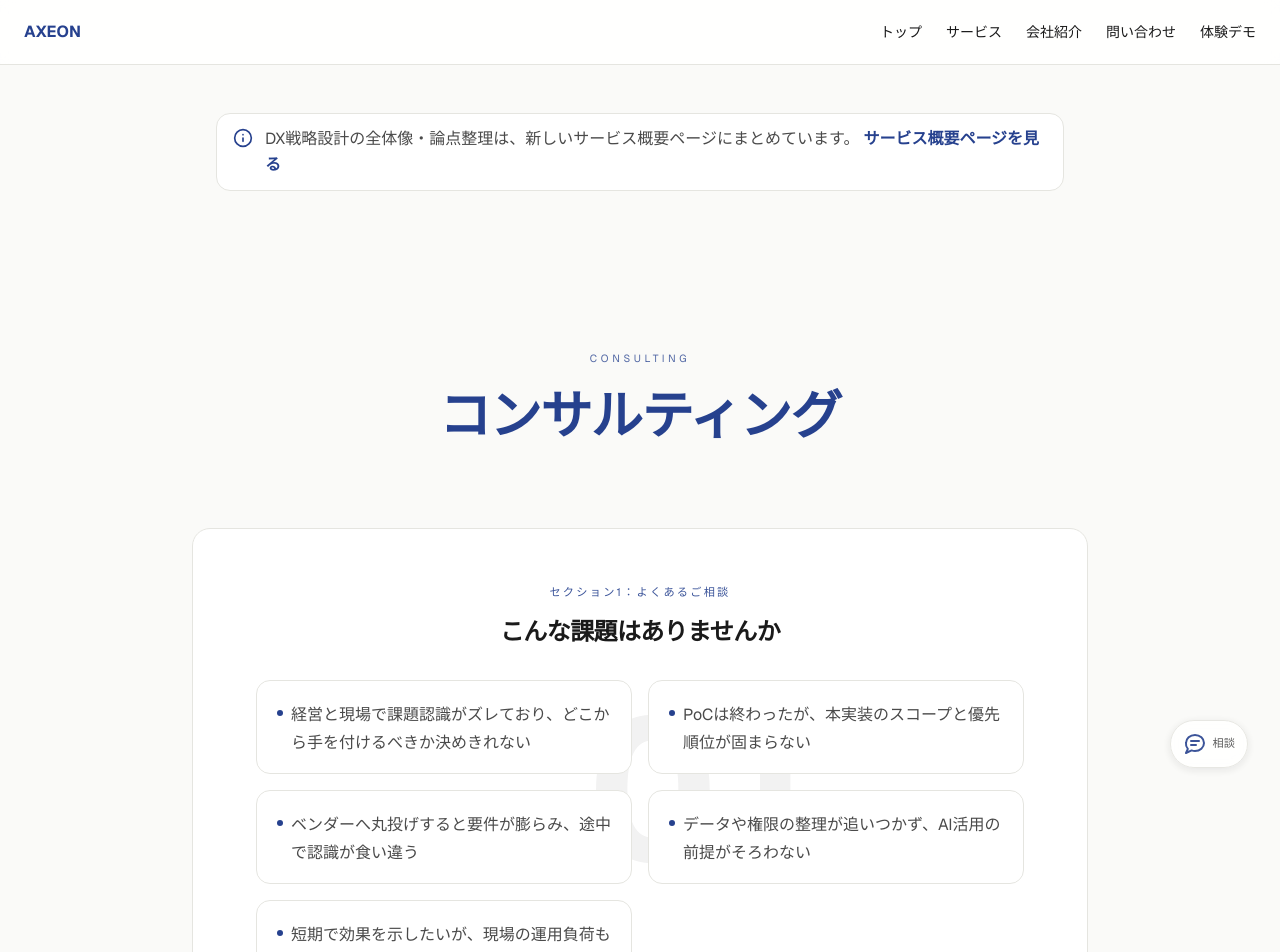
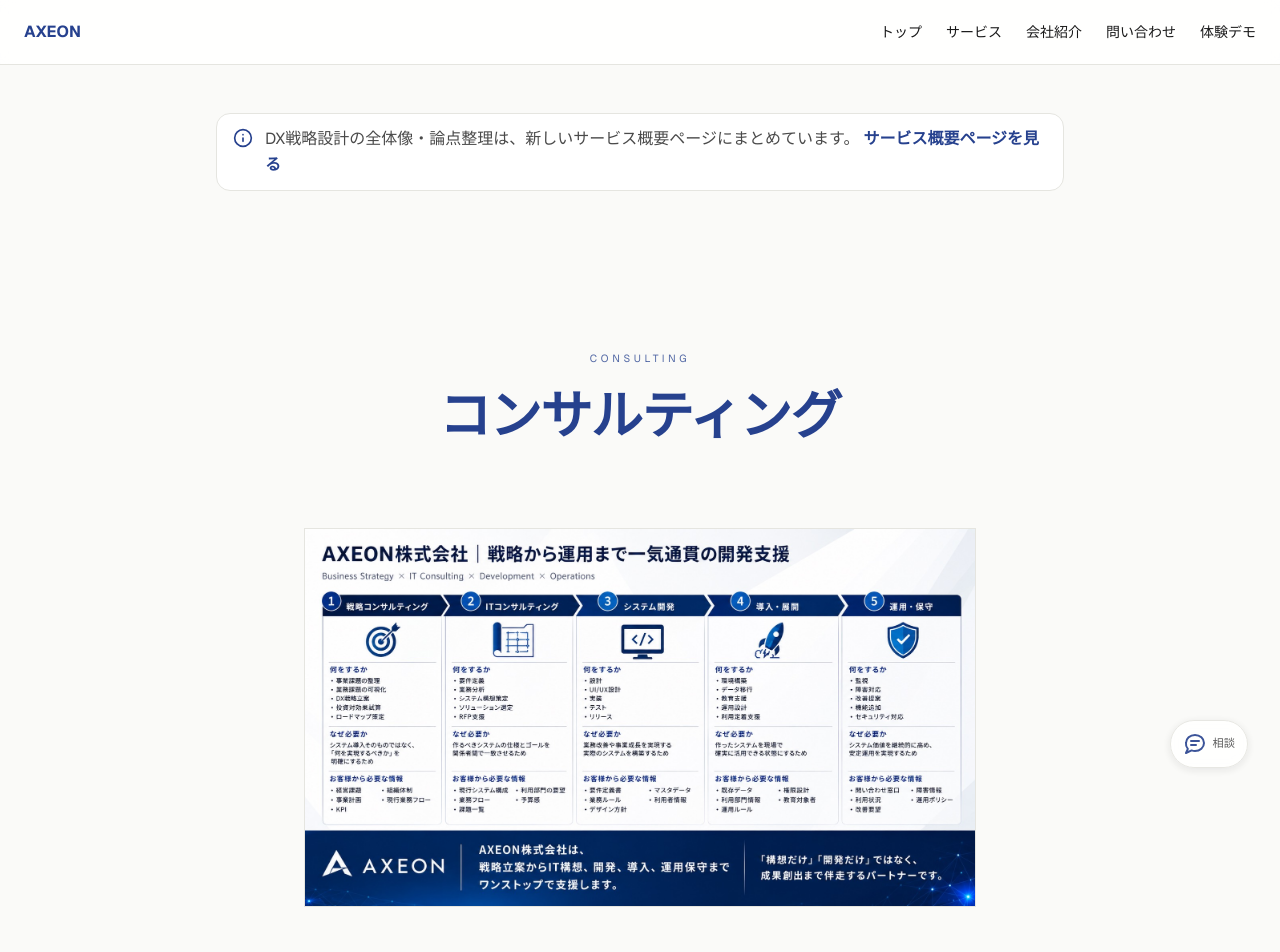
Before and after one commit to ideal-tomy/rinopro-site, a Next.js app: page /services/consulting in a window 1280 px wide. Shown: the top 952 px of the page. Built offline with nearby package versions, Linux system fonts and the light colour scheme; no server answers.

Commit message:
サービスページに画像を設置

```diff
--- a/src/components/contact/ContactForm.tsx
+++ b/src/components/contact/ContactForm.tsx
@@ -9,13 +9,9 @@
 import { useContactForm } from "@/hooks/use-contact-form";
 import { useContactHandoff } from "@/hooks/use-contact-handoff";
 import { contactCopy } from "@/lib/content/site-copy";
+import { getImplementationShowcaseContactFormOptions } from "@/lib/content/implementation-showcase";
 import { cn } from "@/lib/utils";
 import type { EstimateSnapshot } from "@/lib/estimate/estimate-snapshot";
-import {
-  DEMO_HUB_TYPE_SECTION_SLUGS,
-  FEATURED_EXPERIENCE_SLUGS,
-  getExperiencePrototypeBySlug,
-} from "@/lib/experience/prototype-registry";
 import { getHomeAcquisitionPatternById } from "@/lib/content/home-acquisition";
 import { getIndustryShowcaseBySlug } from "@/lib/content/industry-showcase";
 
@@ -28,21 +24,8 @@
 const NONE_EXPERIENCE_VALUE = "__none";
 
 function buildExperienceOptions(): ExperienceOption[] {
-  const seen = new Set<string>();
-  const orderedSlugs = [
-    ...FEATURED_EXPERIENCE_SLUGS,
-    ...DEMO_HUB_TYPE_SECTION_SLUGS,
-  ];
-
-  const base = orderedSlugs.flatMap((slug) => {
-    const meta = getExperiencePrototypeBySlug(slug);
-    if (!meta || seen.has(meta.title)) return [];
-    seen.add(meta.title);
-    return [{ value: meta.title, label: meta.title }];
-  });
-
   return [
-    ...base,
+    ...getImplementationShowcaseContactFormOptions(),
     { value: OTHER_EXPERIENCE_VALUE, label: "その他" },
     { value: NONE_EXPERIENCE_VALUE, label: "特に体験していない" },
   ];
--- a/src/components/services/ConsultingDetailPageContent.tsx
+++ b/src/components/services/ConsultingDetailPageContent.tsx
@@ -5,6 +5,7 @@
 import { Button } from "@/components/ui/button";
 import { ServiceCrossLinks } from "@/components/layout/CrossServiceNav";
 import { consultingDetailPageCopy } from "@/lib/content/site-copy";
+import { ServicesDetailIntroImage } from "@/components/services/ServicesDetailIntroImage";
 import {
   serviceReading,
   serviceShellInset,
@@ -184,6 +185,8 @@
         )}
       </motion.header>
 
+      <ServicesDetailIntroImage className="mb-10 md:mb-12" />
+
       <div
         className={cn(
           "mx-auto flex max-w-4xl flex-col",
--- a/src/components/services/FlowTimelinePageContent.tsx
+++ b/src/components/services/FlowTimelinePageContent.tsx
@@ -15,6 +15,7 @@
   serviceReading,
   serviceShellInset,
 } from "@/lib/ui/service-reading-styles";
+import { ServicesDetailIntroImage } from "@/components/services/ServicesDetailIntroImage";
 import { cn } from "@/lib/utils";
 
 const EASE_MIST = [0.22, 1, 0.36, 1] as const;
@@ -215,6 +216,8 @@
         </div>
       </nav>
 
+      <ServicesDetailIntroImage className="mb-8 md:mb-10" />
+
       <motion.div
         id={flowPanelId}
         role="tabpanel"
--- /dev/null
+++ b/src/components/services/ServicesDetailIntroImage.tsx
@@ -0,0 +1,28 @@
+import Image from "next/image";
+import { cn } from "@/lib/utils";
+
+type ServicesDetailIntroImageProps = {
+  className?: string;
+};
+
+export function ServicesDetailIntroImage({
+  className,
+}: ServicesDetailIntroImageProps) {
+  return (
+    <div
+      className={cn(
+        "mx-auto max-w-2xl overflow-hidden border border-[var(--color-border-light)] bg-[var(--color-bg-neutral)]",
+        className
+      )}
+    >
+      <Image
+        src="/images/services01.jpg"
+        alt="AXEONの開発・コンサルティングサービスのイメージ"
+        width={1200}
+        height={675}
+        className="h-auto w-full object-cover"
+        sizes="(max-width: 768px) 100vw, 672px"
+      />
+    </div>
+  );
+}
--- a/src/lib/content/implementation-showcase.ts
+++ b/src/lib/content/implementation-showcase.ts
@@ -329,3 +329,14 @@
       flagship: true,
     },
   ];
+
+/** `/contact` の「最も近かった体験・デモ」選択肢（ギャラリー表示順と同期） */
+export function getImplementationShowcaseContactFormOptions(): readonly {
+  value: string;
+  label: string;
+}[] {
+  return IMPLEMENTATION_SHOWCASE_ITEMS.map((item) => ({
+    value: item.productTitle,
+    label: item.productTitle,
+  }));
+}
```
Also changed, not shown: public/images/services01.jpg (added).
